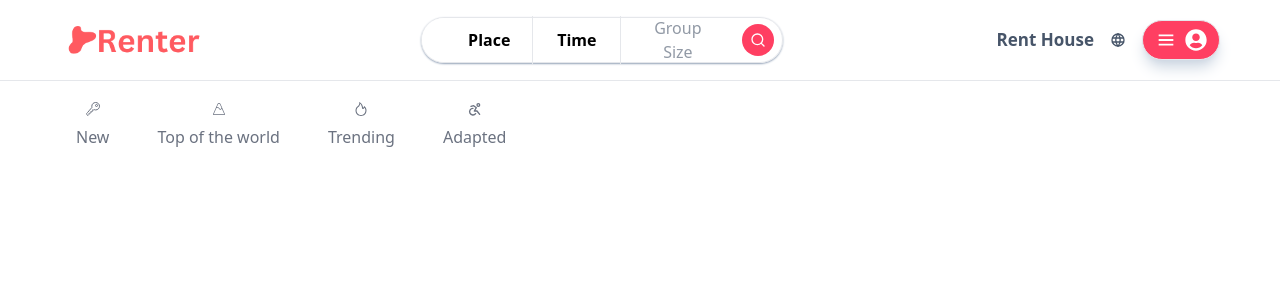
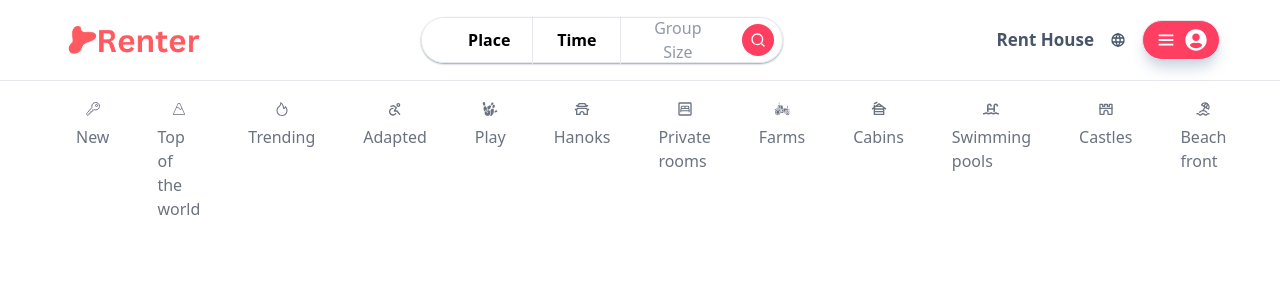
Before and after one commit to sethkabir/Homebnb, a React (Vite) app: page / in a window 1280 px wide. Shown: the top 300 px of the page. Built offline with nearby package versions, Linux system fonts and the light colour scheme.

Commit message:
add responsive design

```diff
--- a/src/Component/Filters.tsx
+++ b/src/Component/Filters.tsx
@@ -1,4 +1,4 @@
-import { IoKeyOutline } from "react-icons/io5"; //new
+import { IoKeyOutline, IoSnowOutline } from "react-icons/io5"; //new
 import { CiMountain1 } from "react-icons/ci"; //top of the world
 import { AiOutlineFire } from "react-icons/ai"; //trending
 import { TbDisabled2, TbBuildingCastle, TbBeach } from "react-icons/tb"; // adapted //castles //beach front
@@ -7,9 +7,10 @@ import {
 	GiFarmTractor,
 	GiIsland,
 	GiCampingTent,
+	GiSurfBoard,
 } from "react-icons/gi"; //play //farms //islands //camping
 import { RiAncientGateLine } from "react-icons/ri"; // hanoks
-import { MdOutlineBedroomParent, MdCabin } from "react-icons/md"; //private rooms //cabins
+import { MdOutlineBedroomParent, MdCabin, MdOutlinePark } from "react-icons/md"; //private rooms //cabins
 import { FaSwimmingPool } from "react-icons/fa"; //swimming pools
 import Filter from "./Filter";
 
@@ -24,20 +25,22 @@ const Filters = () => {
 		{ title: "Top of the world", icon: <CiMountain1 /> },
 		{ title: "Trending", icon: <AiOutlineFire /> },
 		{ title: "Adapted", icon: <TbDisabled2 /> },
-		// { title: "Play", icon: <GiBowlingStrike /> },
-		// { title: "Hanoks", icon: <RiAncientGateLine /> },
-		// { title: "Private rooms", icon: <MdOutlineBedroomParent /> },
-		// { title: "Farms", icon: <GiFarmTractor /> },
-		// { title: "Cabins", icon: <MdCabin /> },
-		// { title: "Swimming pools", icon: <FaSwimmingPool /> },
-		// { title: "Castles", icon: <TbBuildingCastle /> },
-		// { title: "Beach front", icon: <TbBeach /> },
-		// { title: "Islands", icon: <GiIsland /> },
-		// { title: "Camping", icon: <GiCampingTent /> },
+		{ title: "Play", icon: <GiBowlingStrike /> },
+		{ title: "Hanoks", icon: <RiAncientGateLine /> },
+		{ title: "Private rooms", icon: <MdOutlineBedroomParent /> },
+		{ title: "Farms", icon: <GiFarmTractor /> },
+		{ title: "Cabins", icon: <MdCabin /> },
+		{ title: "Swimming pools", icon: <FaSwimmingPool /> },
+		{ title: "Castles", icon: <TbBuildingCastle /> },
+		{ title: "Beach front", icon: <TbBeach /> },
+		{ title: "Islands", icon: <GiIsland /> },
+		{ title: "Camping", icon: <GiCampingTent /> },
+		{ title: "Parks", icon: <MdOutlinePark /> },
+		{ title: "Surfing", icon: <GiSurfBoard /> },
 	];
 	return (
-		<div className="sm:mx-6 md:mx-10 lg:mx-12">
-			<div className="flex justify-start gap-3 sm:gap-4 mt-4 px-3">
+		<div className="sm:mx-6 md:mx-10 lg:mx-12 ">
+			<div className="flex flex-nowrap justify-start gap-2 sm:gap-4 mt-4 px-3 overflow-auto">
 				{sorting.map((obj) => (
 					<Filter {...obj} />
 				))}
--- a/tailwind.config.cjs
+++ b/tailwind.config.cjs
@@ -1,3 +1,5 @@
+const { default: plugin } = require('tailwindcss');
+
 /** @type {import('tailwindcss').Config} */
 module.exports = {
   content: [
@@ -9,3 +11,14 @@ module.exports = {
   },
   plugins: [],
 }
+
+// /* Hide scrollbar for Chrome, Safari and Opera */
+// .no-scrollbar::-webkit-scrollbar {
+//   display: none;
+// }
+
+// /* Hide scrollbar for IE, Edge and Firefox */
+// .no-scrollbar {
+//   -ms-overflow-style: none;  /* IE and Edge */
+//   scrollbar-width: none;  /* Firefox */
+// }
```
